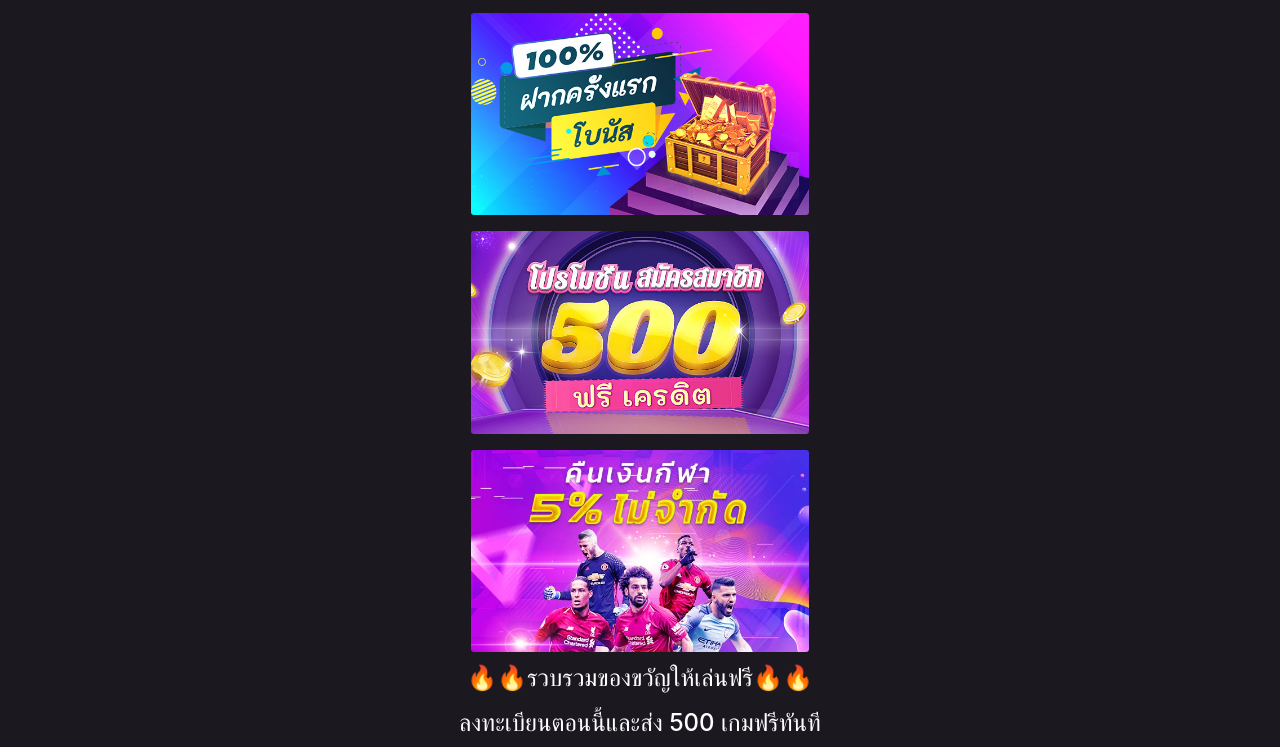
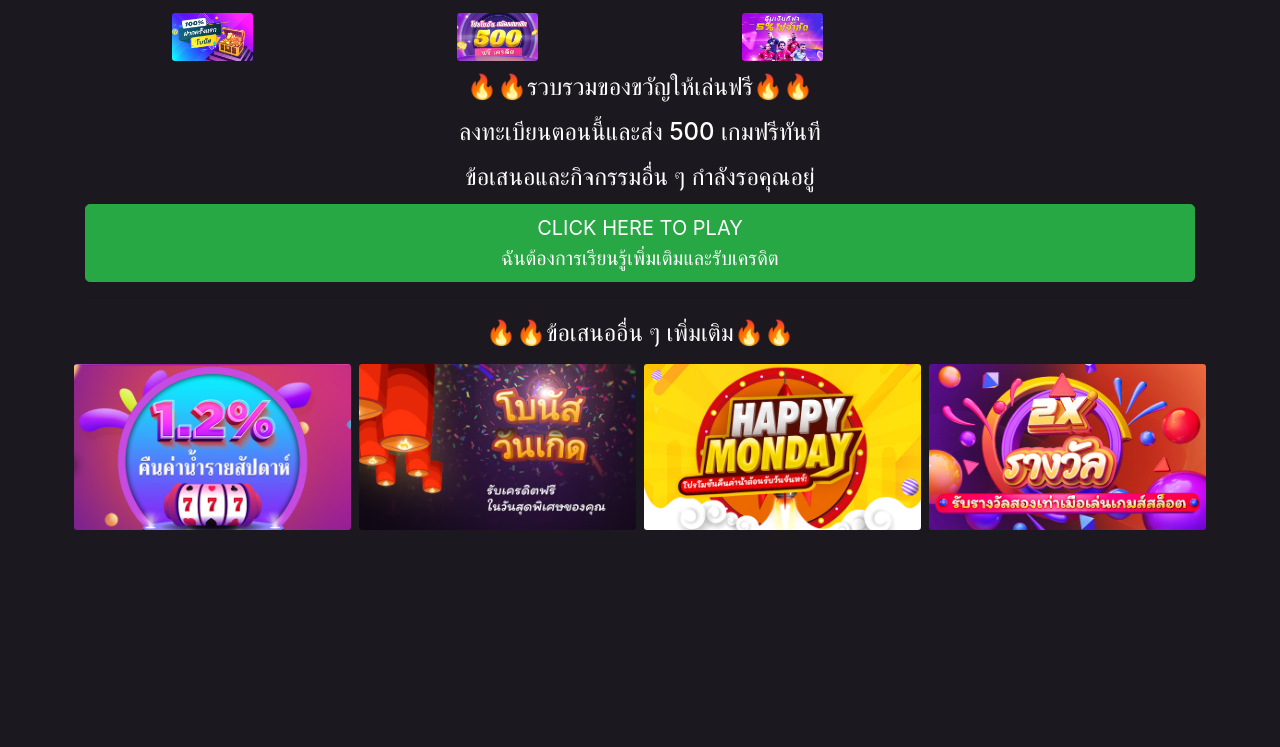
Before and after one commit to anthonybrien6552/si-register, a plain HTML site: page index.html in a window 1280 px wide. Shown: the part 51-798 px from the top of the page. Drawn offline with nearby package versions, Linux system fonts and the light colour scheme.

Commit message:
Update index.html

```diff
--- a/index.html
+++ b/index.html
@@ -35,17 +35,17 @@
                 </a>
                 <div class="p-1 h4">คืนเงินกีฬา</div>
             </div> -->
-            <div class="col-sm-12 text-center p-2">
+            <div class="col-sm-3 text-center p-2">
                 <a href="https://lihi1.com/G6evn">
                     <img class="rounded-sm" src="./PromotionInfoLanguage44.jpg" style="width:30%">
                 </a>
             </div>
-            <div class="col-sm-12 text-center p-2">
+            <div class="col-sm-3 text-center p-2">
                 <a href="https://lihi1.com/G6evn">
                     <img class="rounded-sm" src="./PromotionInfoLanguage14.jpg" style="width:30%">
                 </a>
             </div>
-            <div class="col-sm-12 text-center p-2">
+            <div class="col-sm-3 text-center p-2">
                 <a href="https://lihi1.com/G6evn">
                     <img class="rounded-sm" src="./PromotionInfoLanguage124.jpg" style="width:30%">
                 </a>
```
